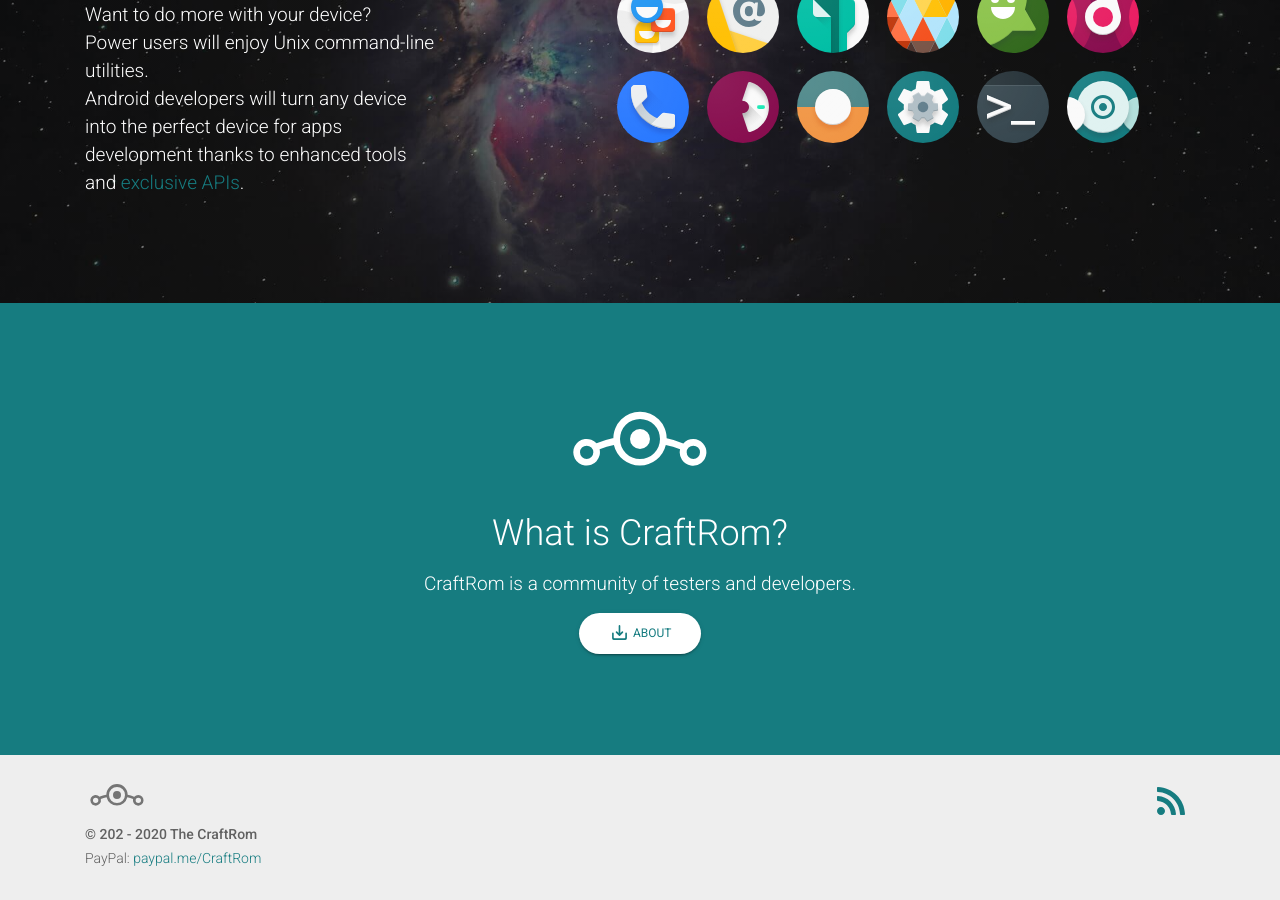
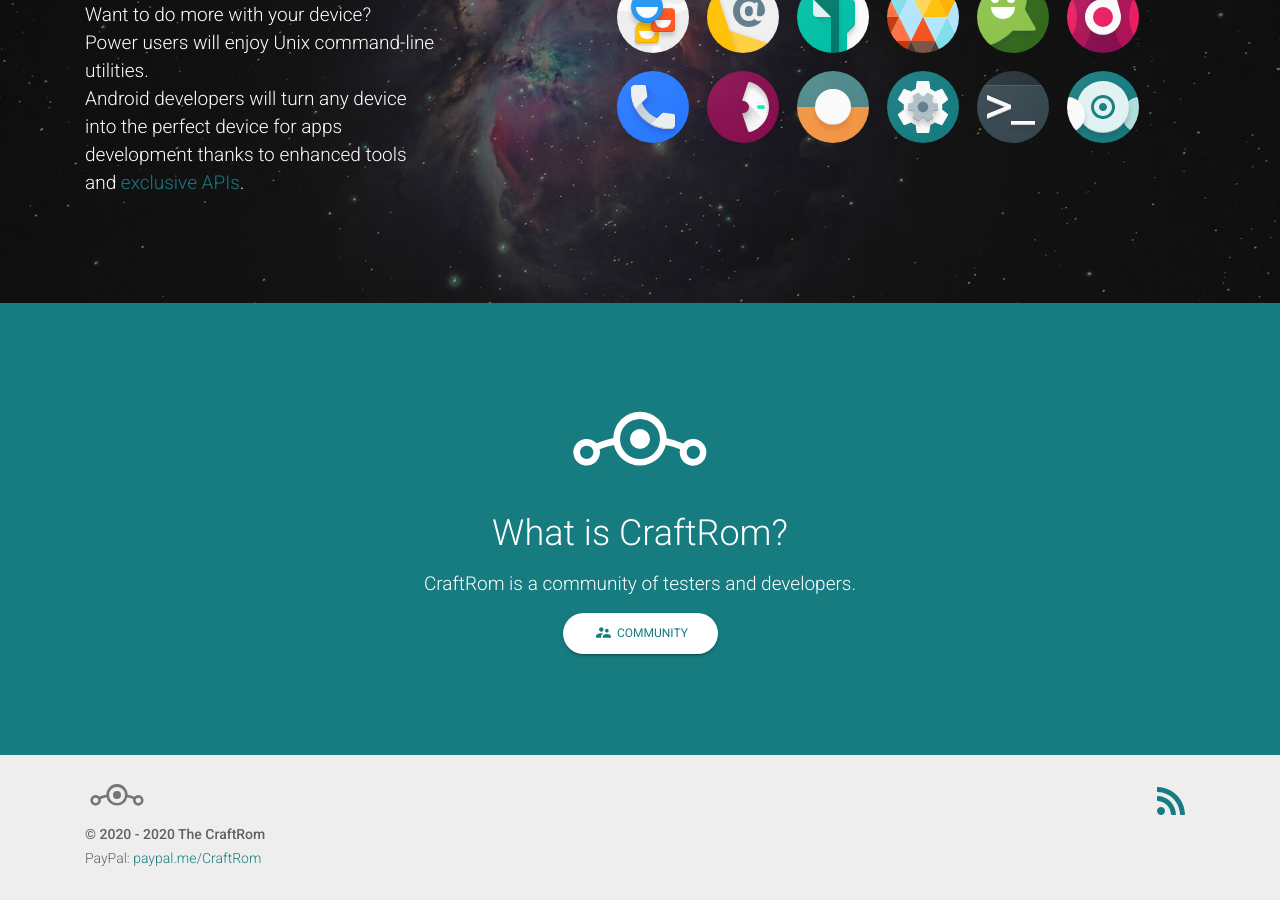
Before and after one commit to melles1991/melles1991.github.io, a Jekyll site: the page built from index.html, in a window 1280 px wide and 900 px high, scrolled down 2616 px. Built offline with Jekyll 4.4.1, drawn with Linux system fonts in a browser that asks for light colours.

Commit message:
Initial commit

```diff
--- a/_layouts/default.html
+++ b/_layouts/default.html
@@ -68,7 +68,7 @@
           <div class="col-md footer-logo">
             {% include svg/lineage_logo.svg %}
             <p class="footer-text">
-              <b>&copy; 202 - {{ site.time | date: '%Y' }} The CraftRom </b><br />
+              <b>&copy; 2020 - {{ site.time | date: '%Y' }} The CraftRom </b><br />
               PayPal: <a target="_blank" href="https://www.paypal.com/cgi-bin/webscr?cmd=_s-xclick&hosted_button_id=2AA4WX3SX45YS&source=url">paypal.me/CraftRom</a> <br />
             </p>
           </div>
--- a/index.html
+++ b/index.html
@@ -156,8 +156,8 @@
       <p class="feature">
 CraftRom is a community of testers and developers.
       </p>
-      <a class="btn btn-primary" href="{{ site.baseurl }}/about/">
-        {% include svg/download.svg %} About
+      <a class="btn btn-primary" href="{{ site.baseurl }}/community/">
+        {% include svg/community.svg %} Community
       </a>
     </div>
   </div>
```
Also changed, not shown: _includes/svg/community.svg (added).
